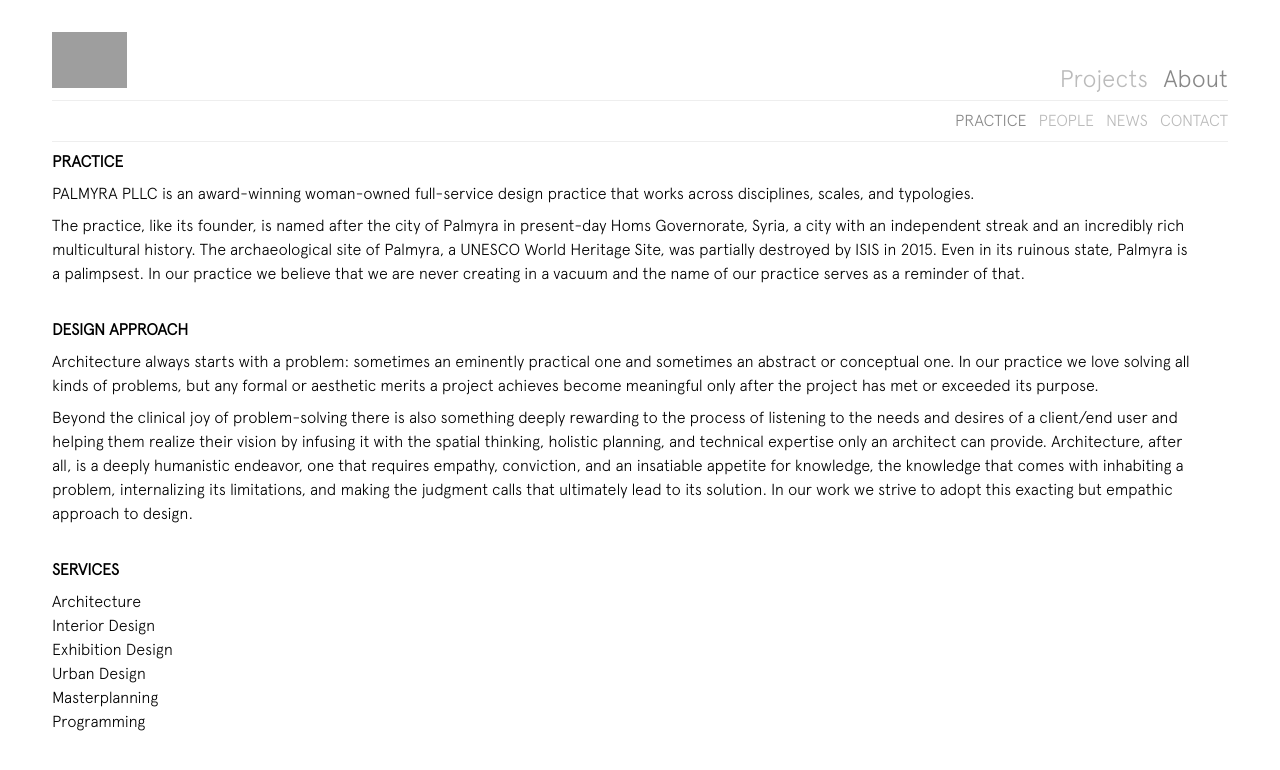
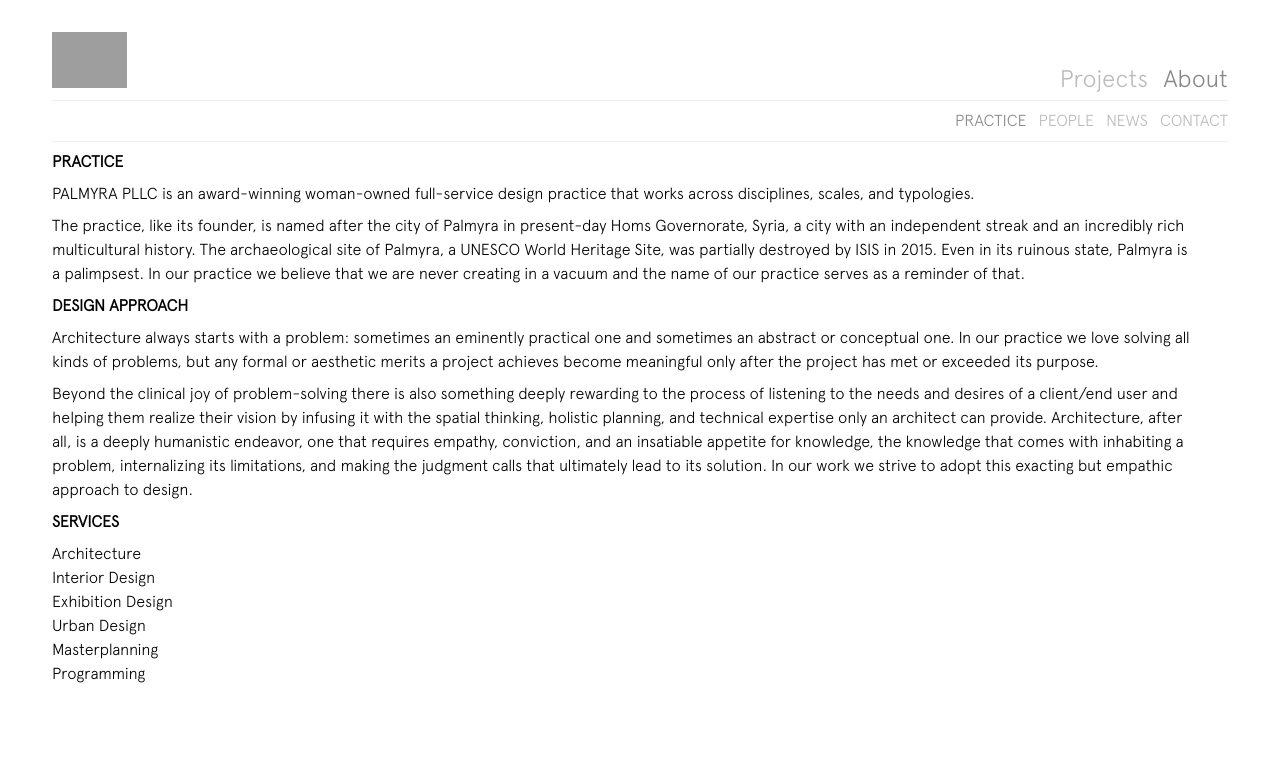
Before and after one commit to palmyra-arch/palmyra-arch.github.io, a Jekyll site: the page built from practice.html, in a window 1280 px wide. Shown: the top 770 px of the page. Built offline with Jekyll 4.4.1, drawn with Linux system fonts in a browser that asks for light colours; grey boxes are pictures that could not be loaded.

Commit message:
fixed white space in practice

```diff
--- a/practice.html
+++ b/practice.html
@@ -6,7 +6,7 @@
 
             <div class="row">
                 <div class="col col-1-1">
-                    <div class="paragraph" >
+                    <div class="paragraph practice-left" >
                          <b>PRACTICE</b>
                     </div>
                     <div class="paragraph practice-left">
@@ -21,8 +21,6 @@
                          PHILOSOPHY
                     </div>
 -->
-                    </div>
-                <div class="col col-1-1">
                     <div class="paragraph">
                          <b>DESIGN APPROACH</b>
                     </div>
@@ -36,8 +34,6 @@
                      <div class="paragraph practice-left"> -->
                          In our work we strive to adopt this exacting but empathic approach to design.
                      </div>
-               </div>
-                <div class="col col-1-1">
                      <div class="paragraph">
                          <b>SERVICES</b>
                     </div>
```
